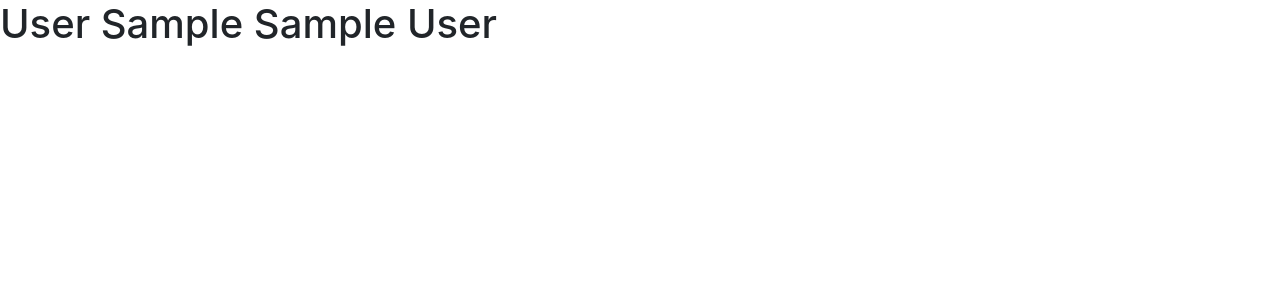
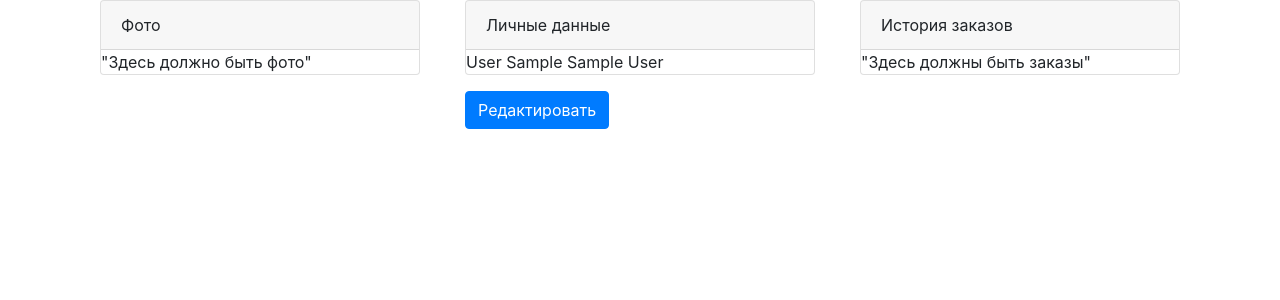
Before and after one commit to lokidess/Midgard, a Django app: page /profile/view/1 in a window 1280 px wide. Shown: the part 56-356 px from the top of the page. Run offline with Django 3.2, Linux system fonts and the light colour scheme; tables that the repository leaves empty hold one stand-in row (values such as "Sample post"); some libraries are stand-ins or nearby versions.

Commit message:
add base user profile

```diff
--- a/midgard/settings.py
+++ b/midgard/settings.py
@@ -129,3 +129,9 @@ AUTH_USER_MODEL = 'user_profile.UserModel'
 # https://docs.djangoproject.com/en/2.2/howto/static-files/
 
 STATIC_URL = '/static/'
+
+STATICFILES_DIRS = (
+    os.path.join(BASE_DIR,  'static/'),
+)
+
+STATIC_ROOT = os.path.join(BASE_DIR,  'static_files/')
--- a/templates/base.html
+++ b/templates/base.html
@@ -1,26 +1,28 @@
 <!DOCTYPE html>
 <html lang="en">
 <head>
+    {% load bootstrap4 static %}
+
     <meta charset="UTF-8">
     <title>Title</title>
 
-    {% load bootstrap4 %}
     {% bootstrap_css %}
-
     {% block css %}{% endblock css %}
-
-    {% bootstrap_javascript jquery='full' %}
 
 </head>
 <body>
+
 {% block navbar %}
     {% include 'navbar.html' %}
 {% endblock navbar %}
 
+{% block sidebar %}
+{% endblock sidebar %}
+
 {% block content %}
-    <h1>{{ hello_world }}</h1>
 {% endblock content %}
 
+{% bootstrap_javascript jquery='full' %}
 {% block js %}{% endblock js %}
 </body>
 </html>
--- a/templates/navbar.html
+++ b/templates/navbar.html
@@ -1,5 +1,5 @@
 <nav class="navbar navbar-expand-lg navbar-light bg-light">
-  <a class="navbar-brand" href="#">Navbar</a>
+  <a class="navbar-brand" href="{% url 'main:main_page' %}">Navbar</a>
   <button class="navbar-toggler" type="button" data-toggle="collapse" data-target="#navbarSupportedContent" aria-controls="navbarSupportedContent" aria-expanded="false" aria-label="Toggle navigation">
     <span class="navbar-toggler-icon"></span>
   </button>
@@ -7,7 +7,7 @@
   <div class="collapse navbar-collapse" id="navbarSupportedContent">
     <ul class="navbar-nav mr-auto">
       <li class="nav-item active">
-        <a class="nav-link" href="#">Home <span class="sr-only">(current)</span></a>
+        <a class="nav-link" href="{% url 'main:main_page' %}">Home <span class="sr-only">(current)</span></a>
       </li>
       <li class="nav-item">
         <a class="nav-link" href="#">Link</a>
--- a/templates/user_profile/user_profile.html
+++ b/templates/user_profile/user_profile.html
@@ -1,5 +1,46 @@
 {% extends 'base.html' %}
+{% load bootstrap4 %}
 
 {% block content %}
-    <h1>{{ full_name }}</h1>
+    <div class="container">
+        <div class="row">
+            <div class="col-md-4 col-lg-4">
+                <div class="form-group col-md-12">
+                    <div class="card">
+                        <div class="card-header card-primary">Фото</div>
+                        <div class="card-block">
+                            "Здесь должно быть фото"
+                        </div>
+                    </div>
+                </div>
+            </div>
+            <div class="col-md-4 col-lg-4">
+                <div class="row">
+                    <div class="form-group col-md-12">
+                        <div class="card">
+                            <div class="card-header card-primary">Личные данные</div>
+                            <div class="card-block">
+                                {{ full_name }}
+                            </div>
+                        </div>
+                    </div>
+
+                    <div class="form-group col-md-12">
+                        {% bootstrap_button 'Редактировать' button_type="link" button_class="btn-primary" href="#" %}
+                    </div>
+                </div>
+            </div>
+            <div class="col-md-4 col-lg-4">
+                <div class="form-group col-md-12">
+                    <div class="card">
+                        <div class="card-header card-primary">История заказов</div>
+                        <div class="card-block">
+                            "Здесь должны быть заказы"
+                        </div>
+                    </div>
+                </div>
+            </div>
+        </div>
+    </div>
+
 {% endblock content %}
```
